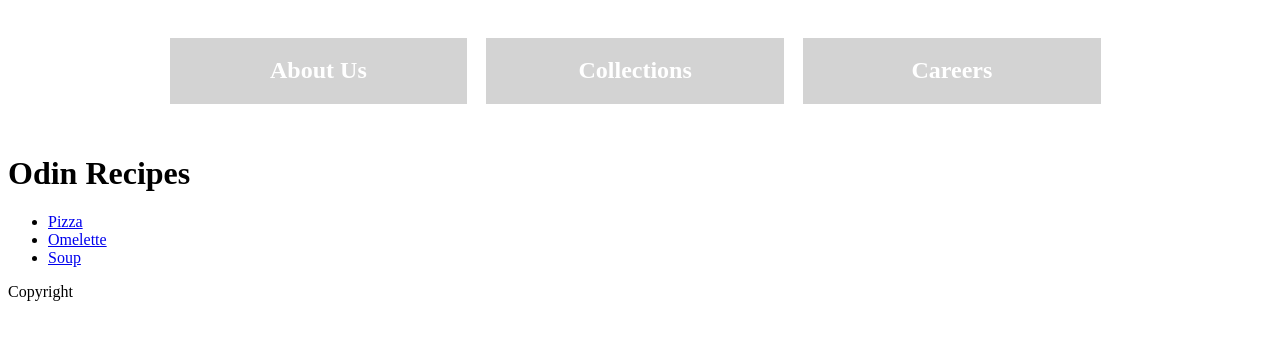
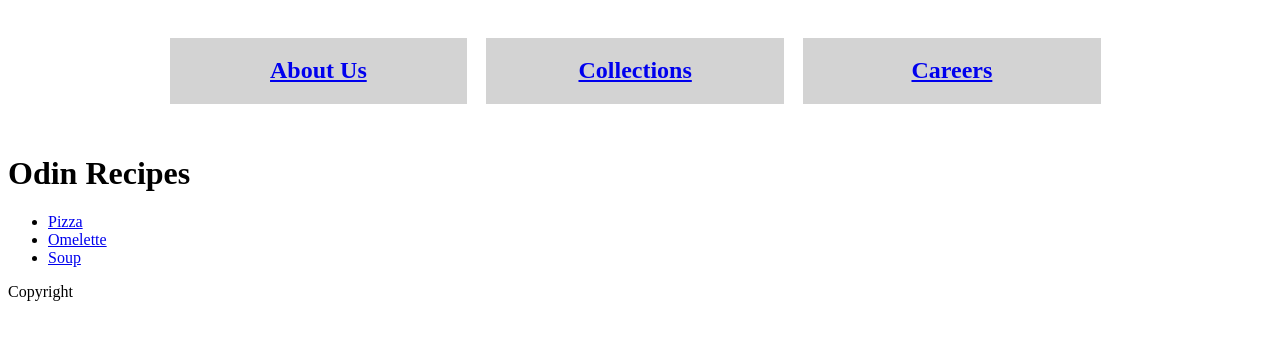
Before and after one commit to Dsmith1016/odin-recipes, a plain HTML site: page index.html in a window 1280 px wide. Drawn offline with Linux system fonts and the light colour scheme.

Commit message:
created header links

```diff
--- a/index.html
+++ b/index.html
@@ -11,13 +11,13 @@
             <nav>
                 <div class="wrapper">
                     <div class="service">
-                        <h2>About Us</h2>
+                        <h2><a href="aboutus.html">About Us</a></h2>
                     </div>
                     <div class="service">
-                        <h2>Collections</h2>
+                        <h2><a href="collections.html">Collections</a></h2>
                     </div>
                     <div class="service">
-                        <h2>Careers</h2>
+                        <h2><a href="careers.html">Careers</a></h2>
                     </div>
                 </div>
             </nav>
```
Also changed, not shown: aboutus.html (added), careers.html (added), collections.html (added).
